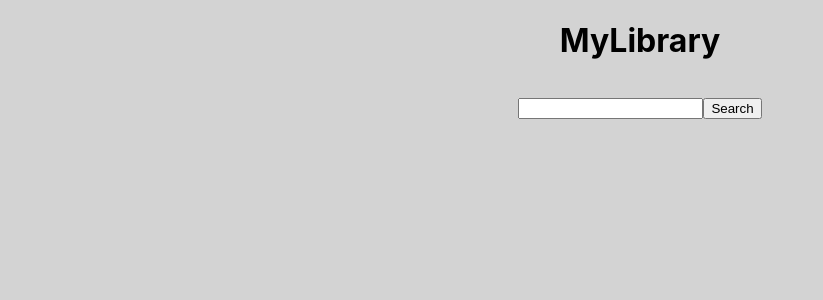
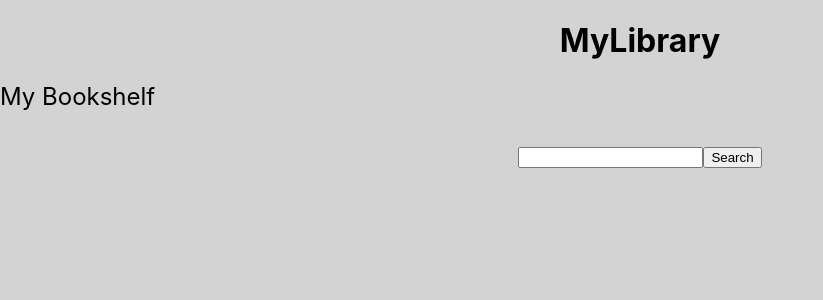
Before and after one commit to maiqlam/sba-mylibrary, a React (Create React App) app: page /bookshelf in a window 1280 px wide. Shown: the top 300 px of the page, without its empty margins (0-823 px from the left). Built offline with nearby package versions, Linux system fonts and the light colour scheme.

Commit message:
corrected routing

```diff
--- a/src/App.js
+++ b/src/App.js
@@ -1,12 +1,19 @@
 import React from "react";
 import Main from "./pages/Main";
+import MyBookshelf from "./pages/MyBookshelf";
+import { BrowserRouter as Router, Routes, Route } from "react-router-dom";
+
+
 
 function App() {
   return (
-    <div className="App">
-    <header><h1>MyLibrary</h1></header>
-      <Main />
-    </div>
+    <Router>
+      <Routes>
+        <Route path="/" element={<Main />} />
+        <Route path="/bookshelf" element={<MyBookshelf />} />
+      </Routes>
+    </Router>
+
   );
 }
 
--- a/src/components/BookCard.js
+++ b/src/components/BookCard.js
@@ -1,6 +1,12 @@
-const BookCard = ({ book, onDetailsClick }) => {
+import { addBook } from "../features/bookSlice";
+
+const BookCard = ({ book, onDetailsClick, onAddToBookshelf }) => {
     const titleWords = book.title.split(' ');
     const shortTitle = titleWords.slice(0, 12).join(' ');
+
+    const handleAddToBookshelf = () => {
+        addBook(book);
+    }
 
     return (
         <ul key={book.id} className="bookCard">
@@ -14,7 +20,7 @@ const BookCard = ({ book, onDetailsClick }) => {
                 <h5>{book.authors ? book.authors.join(', ') : 'Unknown'}</h5>
                 <div className="cardBtns">
                     <button onClick={() => onDetailsClick(book)}>Details</button>
-                <button>Add to Bookshelf</button>
+                <button onClick={handleAddToBookshelf}>Add to Bookshelf</button>
                 </div>
 
             </div>
--- a/src/components/BookDetails.js
+++ b/src/components/BookDetails.js
@@ -1,6 +1,7 @@
 import { useEffect } from 'react';
+import { addBook } from '../features/bookSlice';
 
-const BookDetails = ({ selectedBook, onClose }) => {
+const BookDetails = ({ selectedBook, onClose, onAddToBookshelf }) => {
     useEffect(() => {
         const handleClickOutside = (event) => {
             if (selectedBook && !event.target.closest('.bookDetails')) {
@@ -14,6 +15,10 @@ const BookDetails = ({ selectedBook, onClose }) => {
     }, [selectedBook, onClose]);
 
     if (!selectedBook) return null;
+
+    const handleAddToBookshelf = () => {
+        addBook(selectedBook);
+    }
 
     return (
         <div className="bookDetails">
@@ -31,7 +36,7 @@ const BookDetails = ({ selectedBook, onClose }) => {
                 <h5>Publisher: {selectedBook.publisher ? selectedBook.publisher : 'N/A'}</h5>
                 <h5>Published Date: {selectedBook.publishedDate ? selectedBook.publishedDate : 'N/A'}</h5>
                 <h5>Literature genre: {selectedBook.genre ? selectedBook.genre : 'N/A'}</h5>
-                <button className="detailsBtn">Add to Bookshelf</button>
+                <button className="detailsBtn" onClick={handleAddToBookshelf}>Add to Bookshelf</button>
             </div>
 
         </div>
--- /dev/null
+++ b/src/components/HeaderNav.js
@@ -0,0 +1,23 @@
+import React from 'react'
+import SearchForm from './SearchForm'
+import { Link } from 'react-router-dom'
+import { useDispatch } from 'react-redux'
+import { resetSearchResults } from '../features/bookSlice'
+
+export const HeaderNav = () => {
+    const dispatch = useDispatch();
+    const handleMyLibraryClick = () => {
+        dispatch(resetSearchResults());
+    }
+
+  return (
+    <div>
+        <Link to="/" onClick={handleMyLibraryClick}>
+                <header><h1>MyLibrary</h1></header>
+            </Link>
+        <Link to="/bookshelf"><h2>My Bookshelf</h2></Link>
+        <SearchForm />
+    </div>
+
+  )
+}
--- a/src/components/SearchForm.js
+++ b/src/components/SearchForm.js
@@ -1,13 +1,16 @@
 import { useState } from "react"
 import { fetchBook } from "../features/bookSlice";
 import { useDispatch } from "react-redux";
+import { useNavigate } from "react-router-dom";
 
 export default function SearchForm() {
     const [searchTerm, setSearchTerm] = useState('');
     const dispatch = useDispatch();
+    const nav = useNavigate();
 
     const handleSubmit = (e) => {
         e.preventDefault();
+        nav('/');
         dispatch(fetchBook(searchTerm));
     }
     return (
--- a/src/features/bookSlice.js
+++ b/src/features/bookSlice.js
@@ -46,11 +46,28 @@ const bookSlice = createSlice({
     name: "books",
     initialState: {
         books: [],
+        myBookshelf: [],
         // bookDetails: null,
 
     },
     reducers: {
-
+        addBook: (state, action) => {
+            state.myBookshelf.push(action.payload);
+        },
+        updateBook: (state, action) => {
+            const { bookId, status } = action.payload;
+            const bookIndex = state.myBookshelf.findIndex(book => book.id === bookId);
+            if (bookIndex !== -1) {
+                state.myBookshelf[bookIndex].status = status;
+            }
+        },
+        removeBook: (state, action) => {
+            const bookId = action.payload;
+            state.myBookshelf = state.myBookshelf.filter(book => book.id !== bookId);
+        },
+        resetSearchResults: (state) => {
+            state.books = [];
+        },
     },
     extraReducers: (builder) => {
         builder.addCase(fetchBook.fulfilled, (state, action) => {
@@ -62,4 +79,6 @@ const bookSlice = createSlice({
     },
 })
 
+export const { addBook, updateBook, removeBook, resetSearchResults } = bookSlice.actions;
+
 export default bookSlice.reducer;
--- a/src/index.css
+++ b/src/index.css
@@ -16,6 +16,12 @@ code {
 header {
   text-align: center;
 }
+
+a, a:visited {
+  text-decoration: none;
+  color: black;
+}
+
 
 .searchBar {
   display: flex;
@@ -46,6 +52,10 @@ header {
 .cardBtns {
   bottom: 0;
   right: 0;
+}
+
+h2 {
+  font-weight: normal;
 }
 
 h3, h4, h5, p {
@@ -104,6 +114,10 @@ h4, h5 {
   width: 900px;
 }
 
+.bookDetails h3 {
+  font-weight: bold;
+}
+
 .description {
   /* border: 1px solid tan; */
   background-color: rgba(140, 196, 210, 0.219);
--- a/src/pages/Main.js
+++ b/src/pages/Main.js
@@ -1,10 +1,12 @@
-import { useSelector } from "react-redux";
-import SearchForm from "../components/SearchForm";
-import { useState } from "react";
+import { useDispatch, useSelector } from "react-redux";
+import { useEffect, useState } from "react";
 import BookDetails from "../components/BookDetails";
 import BookCard from "../components/BookCard";
+import { HeaderNav } from "../components/HeaderNav";
+import { resetSearchResults } from "../features/bookSlice";
 
 const Main = () => {
+    const dispatch = useDispatch();
     const books = useSelector((state) => state.books.books);
     const [selectedBook, setSelectedBook] = useState(null);
     const handleDetailsClick = (book) => {
@@ -13,11 +15,18 @@ const Main = () => {
     const handleCloseClick = () => {
         setSelectedBook(null);
     }
+
+    useEffect(() => {
+        return () => {
+            dispatch(resetSearchResults());
+        }
+    }, [dispatch]);
+
     // console.log(books);
 
     return (
         <div>
-            <SearchForm />
+            <HeaderNav />
             <div className="searchContainer">
                 {books.map((book) => (
                     <BookCard key={book.id} book={book} onDetailsClick={handleDetailsClick} />
--- /dev/null
+++ b/src/pages/MyBookshelf.js
@@ -0,0 +1,21 @@
+import { useSelector } from 'react-redux';
+import { HeaderNav } from '../components/HeaderNav';
+
+const MyBookshelf = () => {
+    const myBookshelf = useSelector(state => state.books.myBookshelf);
+
+    return (
+        <div>
+            <HeaderNav />
+            <ul>
+                {myBookshelf.map(book => (
+                    <li key={book.id}>
+                        <h3>{book.title}</h3>
+                        <p>Status: {book.status}</p>
+                    </li>
+                ))}
+            </ul>
+        </div>
+    );
+}
+export default MyBookshelf;
```
